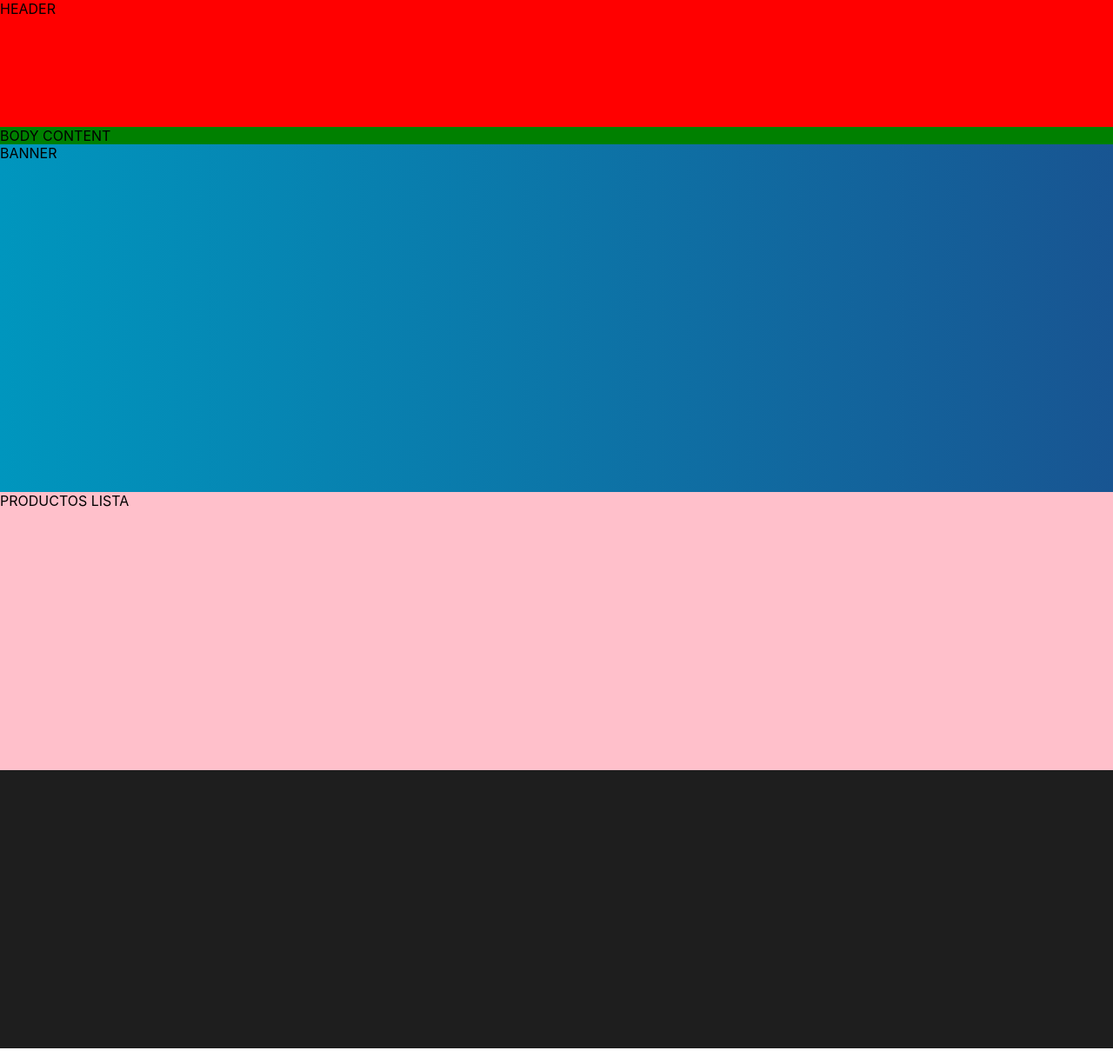
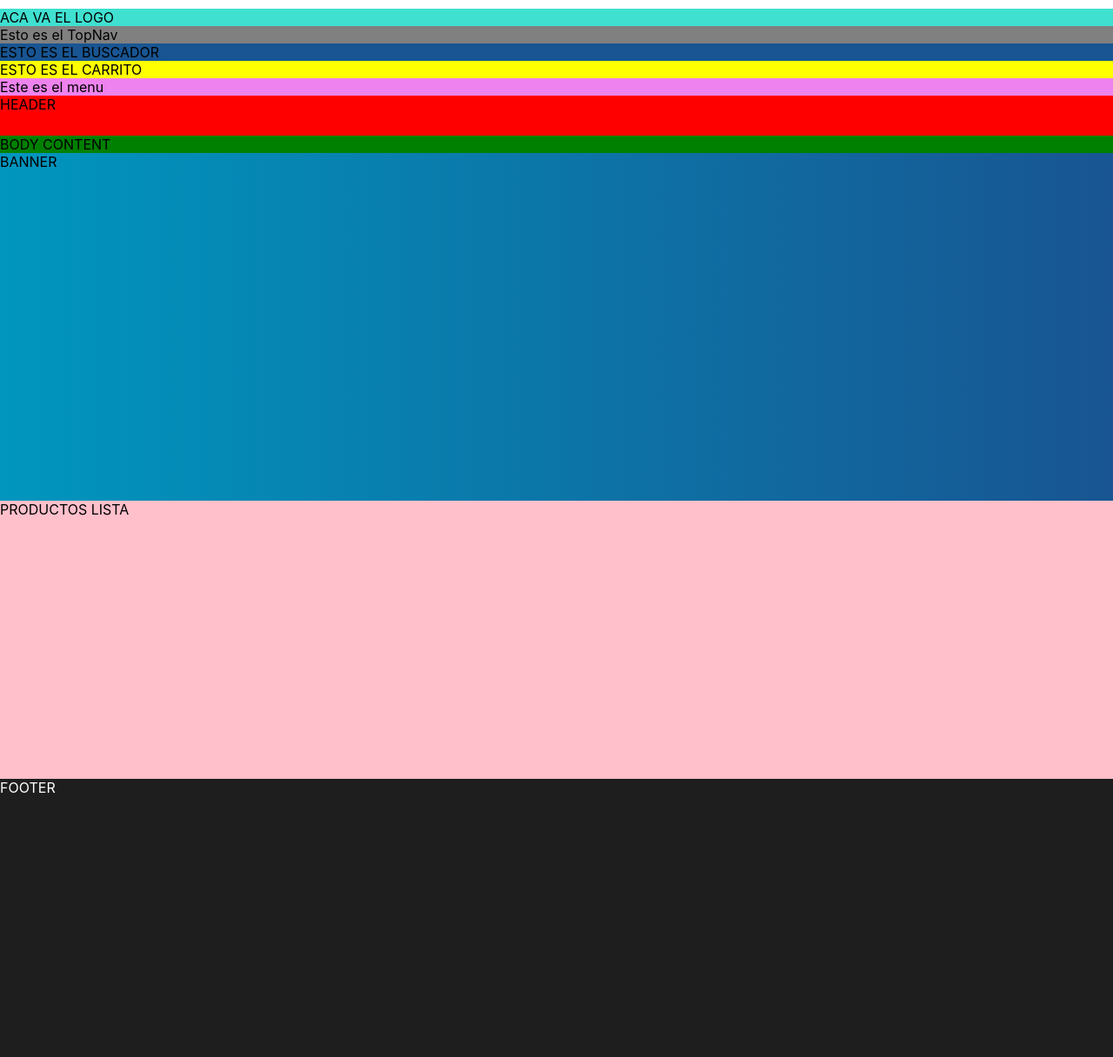
Before and after one commit to AndreaGimenez/Store, a React (Create React App) app: page / in a window 1280 px wide. Shown: the whole page at 87% size. Built offline with nearby package versions, Linux system fonts and the light colour scheme.

Commit message:
Continuacion de la maquetacion inicial

```diff
--- a/src/App.css
+++ b/src/App.css
@@ -1,27 +1,50 @@
+.contenedor-principal{
+    width: 1280px;
+}
+
 .header{
     background-color : red;
     height:146px;
     width:1280px;
+    margin-top: 10px;
 }
 
 .footer {
     height: 320px;
-    width: 1280px;
     background-color: #1E1E1E;
+    color:white;
+}
+
+.topnav{
+    background: grey;
 }
 
 .body {
     background: green;
-    width:1280px;
 }
+
 .banner-slider{
     height: 400px;
-    /*width: 1280px;*/
     background: linear-gradient(270deg, #185592 0%, #0096BE 100%);
 }
 
 .listado-productos {
     height: 320px;
-    /*width: 1280px;*/
     background-color: pink;
 }
+
+.logo{
+  background: turquoise;
+}
+
+.buscador{
+  background: #185592;
+}
+
+.carrito{
+  background: yellow;
+}
+
+.menu{
+  background: violet;
+}
--- a/src/App.js
+++ b/src/App.js
@@ -8,10 +8,10 @@ import {BodyContent} from "./partes/body.js"
 class App extends Component {
   render(){
     return(
-      <div>
+      <div className="contenedor-principal">
         <Header titulo= "HEADER"/>
         <BodyContent titulo="BODY CONTENT"/>
-        <Footer />
+        <Footer titulo="FOOTER"/>
     </div>
     )
   }
--- /dev/null
+++ b/src/partes/TopNav.js
@@ -0,0 +1,9 @@
+import React, {Component} from 'react'
+
+export class TopNav extends Component{
+    render(){
+        return(
+            <div className="topnav">Esto es el TopNav</div>
+        )
+    }
+}
--- /dev/null
+++ b/src/partes/buscador.js
@@ -0,0 +1,9 @@
+import React, {Component} from 'react'
+
+export class Buscador extends Component{
+    render(){
+        return(
+            <div className="buscador">ESTO ES EL BUSCADOR</div>
+        )
+    }
+}
--- /dev/null
+++ b/src/partes/carrito.js
@@ -0,0 +1,9 @@
+import React, {Component} from 'react'
+
+export class Carrito extends Component{
+  render(){
+    return(
+      <div className="carrito">ESTO ES EL CARRITO</div>
+    )
+  }
+}
--- a/src/partes/footer.js
+++ b/src/partes/footer.js
@@ -4,7 +4,7 @@ export class Footer extends Component{
     render(){
         /* Bloque footer (solo texto y fondo) */
         return(
-            <footer className="footer"></footer>
+            <footer className="footer fontColor">{this.props.titulo}</footer>
         )
     }
 }
--- a/src/partes/header.js
+++ b/src/partes/header.js
@@ -1,5 +1,9 @@
-import React , {Component} from "react";
-
+import React , {Component} from "react"
+import {Logo} from "./logo.js"
+import {TopNav} from "./TopNav.js"
+import {Buscador} from "./buscador.js"
+import {Carrito} from "./carrito.js"
+import {Menu} from "./menu.js"
 export class Header extends Component{
     render(){
 /* Logo
@@ -8,7 +12,15 @@ Buscador
 Carrito
 Menú/Navegador */
         return (
-            <header className="header">{this.props.titulo}</header>
+            <div className="header">
+                <Logo />
+                <TopNav />
+                <Buscador />
+                <Carrito />
+                <Menu />
+                <header>{this.props.titulo}</header>
+            </div>
+
         )
     }
 }
--- /dev/null
+++ b/src/partes/logo.js
@@ -0,0 +1,9 @@
+import React,{Component} from 'react'
+
+export class Logo extends Component{
+    render(){
+        return(
+            <div className="logo">ACA VA EL LOGO</div>
+        )
+    }
+}
--- /dev/null
+++ b/src/partes/menu.js
@@ -0,0 +1,9 @@
+import React, {Component} from 'react'
+
+export class Menu extends Component{
+  render(){
+    return(
+      <div className="menu">Este es el menu</div>
+    )
+  }
+}
```
